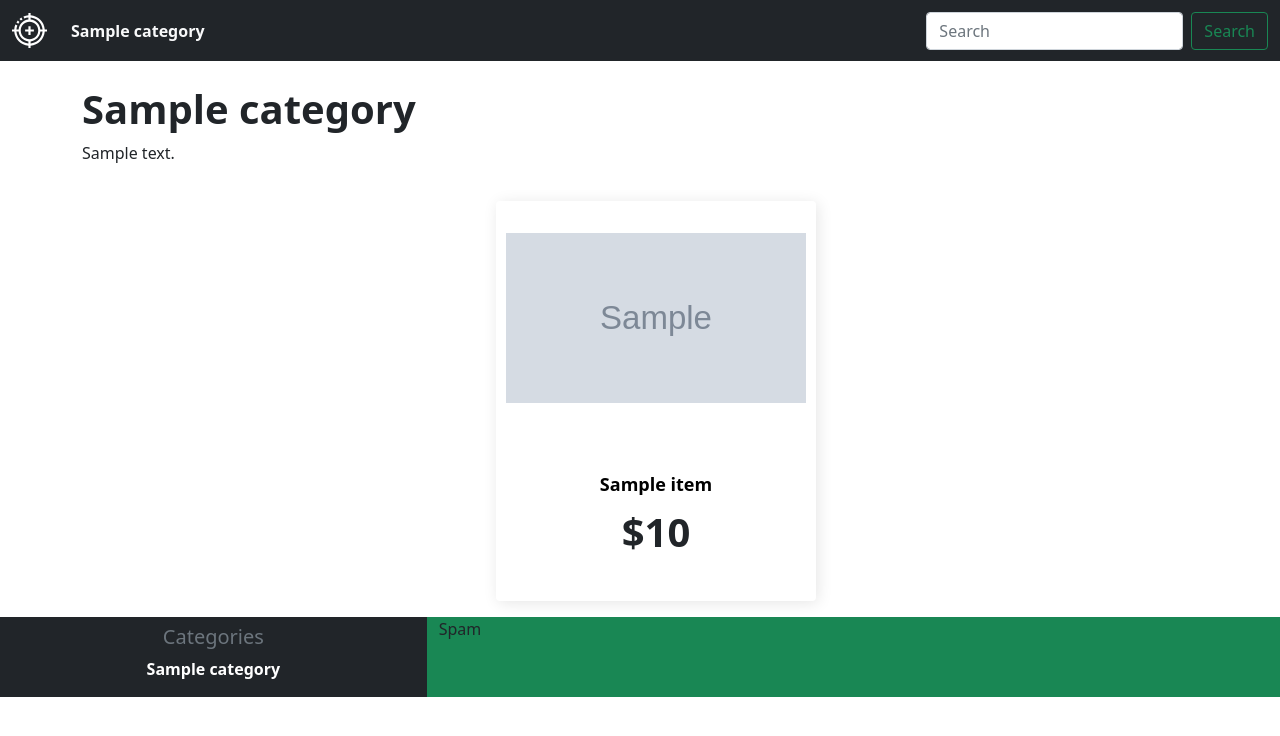
After one commit to welel/airsoft-shop-website, a Django app: template shop/main/templates/category.html in a window 1280 px wide. The commit adds this page. Shown: the top 736 px of the page. Run offline with Django 3.2, Linux system fonts and the light colour scheme; the template is opened without the code that fills it: most values are stand-ins (such as "Sample title", 1, 10 or a date in 2020); grey boxes marked "Sample" are stand-in pictures; some libraries are stand-ins or nearby versions.

Commit message:
Added "item_category" page for displaying items by a category.

```diff
--- a/shop/main/models.py
+++ b/shop/main/models.py
@@ -23,6 +23,10 @@ class Category(MPTTModel):
     name = models.CharField(max_length=200, unique=True,
                             verbose_name='Category name')
     slug = models.SlugField(unique=True)
+    description = models.TextField(max_length=2500, null=True,  # TODO: null (temp for migrations)
+                                   verbose_name='Description')
+    image = models.ImageField(default='ProductDefault.webp',
+                              verbose_name='Image')
 
     class MPTTMeta:
         order_insertion_by = ['name']
--- /dev/null
+++ b/shop/main/templates/category.html
@@ -0,0 +1,33 @@
+{% extends 'layouts/base.html' %}
+
+{% load static %}
+
+{% block title %}{{category}}{% endblock %}
+
+{% block main %}
+
+<div class="container">
+    <h1 class="fw-bolder pt-4">{{category}}</h1>
+    <p>{{category.description}}</p>
+
+    <div class="content-top">
+	<ul>
+		{% for item in items %}
+			<li class="box mt-3">
+				<div class="slide-img">
+					<img src="{{ item.image.url }}">
+				</div>
+				<div class="box-overlay">
+					<a href="#" class="buy-btn">Add to Card</a>
+				</div>
+				<div class="detail-box">
+					<a class="item-title" href="{% url 'item_detail' category_slug=item.category.slug item_slug=item.slug %}" class="item-title">{{ item.title }}</a>
+					<h1 class="item-price"><b>${{ item.price }}</b></h1>
+				</div>
+			</li>
+		{% endfor %}
+	</ul>
+</div>
+</div>
+
+{% endblock %}
--- a/shop/main/templates/item_details.html
+++ b/shop/main/templates/item_details.html
@@ -17,11 +17,11 @@
 			</li>
 			{% for category in item.category.get_ancestors %}
 				<li class="list-inline-item m-0">
-					<a href="" class="text-dark text-decoration-none">{{category}}</a>  >
+					<a href="{% url 'items_category' category_slug=category.slug %}" class="text-dark text-decoration-none">{{category}}</a>  >
 				</li>
 			{% endfor %}
 			<li class="list-inline-item">
-				<a href="" class="text-decoration-none text-danger">{{item.category}}</a>
+				<a href="{% url 'items_category' category_slug=item.category.slug %}" class="text-decoration-none text-danger">{{item.category}}</a>
 			</li>
 		</ul>
 	</div>
--- a/shop/main/templates/layouts/footer.html
+++ b/shop/main/templates/layouts/footer.html
@@ -6,7 +6,7 @@
             <h5 class="text-center text-secondary mt-2">Categories</h5>
             <ul class="list-unstyled text-center">
                 {% for category in categories %}
-                    <li class="mt-1"><a href="" class="text-white fw-bolder text-decoration-none">{{ category }}</a></li>
+                    <li class="mt-1"><a href="{% url 'items_category' category_slug=category.slug %}" class="text-white fw-bolder text-decoration-none">{{ category }}</a></li>
                 {% endfor %}
             </ul>
         </div>
--- a/shop/main/templates/layouts/header.html
+++ b/shop/main/templates/layouts/header.html
@@ -12,7 +12,7 @@
       <ul class="navbar-nav me-auto mb-2 mb-lg-0">
         {% for category in categories %}
           <li class="nav-item">
-            <a class="nav-link text-light" href=""><b>{{category}}</b></a>
+            <a href="{% url 'items_category' category_slug=category.slug %}" class="nav-link text-light"><b>{{category}}</b></a>
           </li>
         {% endfor %}
       </ul>
--- a/shop/main/urls.py
+++ b/shop/main/urls.py
@@ -1,9 +1,10 @@
 from django.urls import path
-from .views import index, item_details
+from .views import index, item_details, items_category
 
 
 urlpatterns = [
     path('', index, name='index'),
     path('<str:category_slug>/<str:item_slug>/', item_details,
          name='item_detail'),
+    path('<str:category_slug>/', items_category, name='items_category'),
 ]
```
Also changed, not shown: shop/main/views.py (+32 -7 lines).
